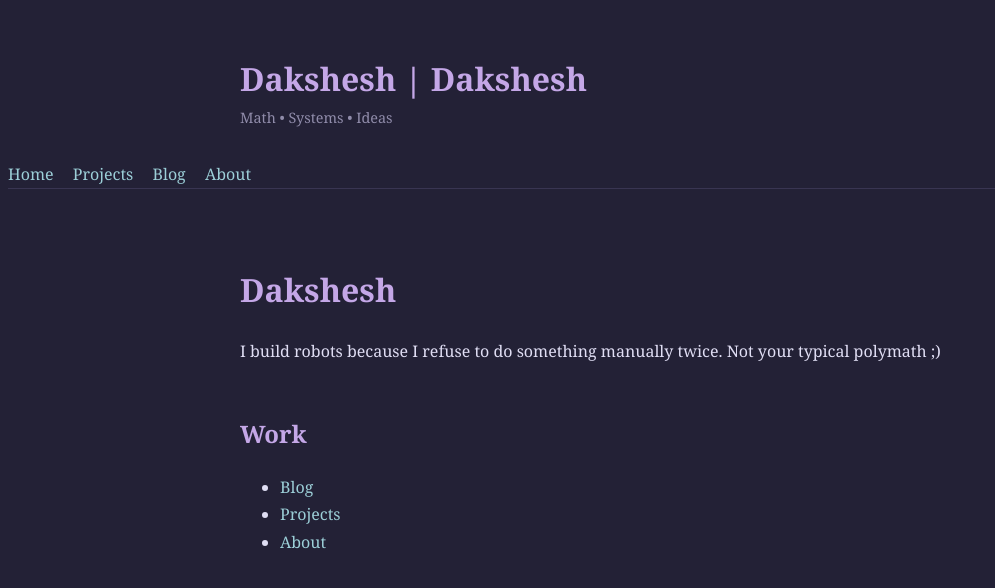
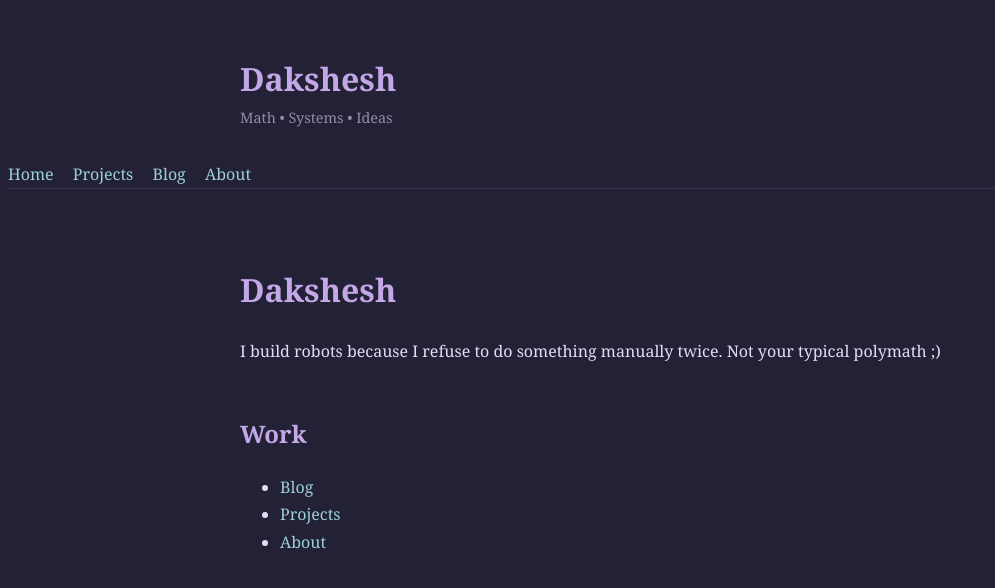
Before and after one commit to IronMan1405/IronMan1405.github.io, a Jekyll site: the page built from index.md, in a window 1280 px wide. Shown: the top 588 px of the page, without its empty margins (0-995 px from the left). Built offline with Jekyll 4.4.1, drawn with Linux system fonts in a browser that asks for light colours; our own code applies the rules of GitHub Pages for plain Markdown files.

Commit message:
remove page.title from default.html

```diff
--- a/_layouts/default.html
+++ b/_layouts/default.html
@@ -19,7 +19,7 @@
 
     <header class="site-header">
         <div class="container">
-            <h1 class="site-title">{{ page.title }} | {{ site.title }}</h1>
+            <h1 class="site-title">{{ site.title }}</h1>
             <p class="site-subtitle">Math • Systems • Ideas</p>
         </div>
         <nav class="nav">
```
